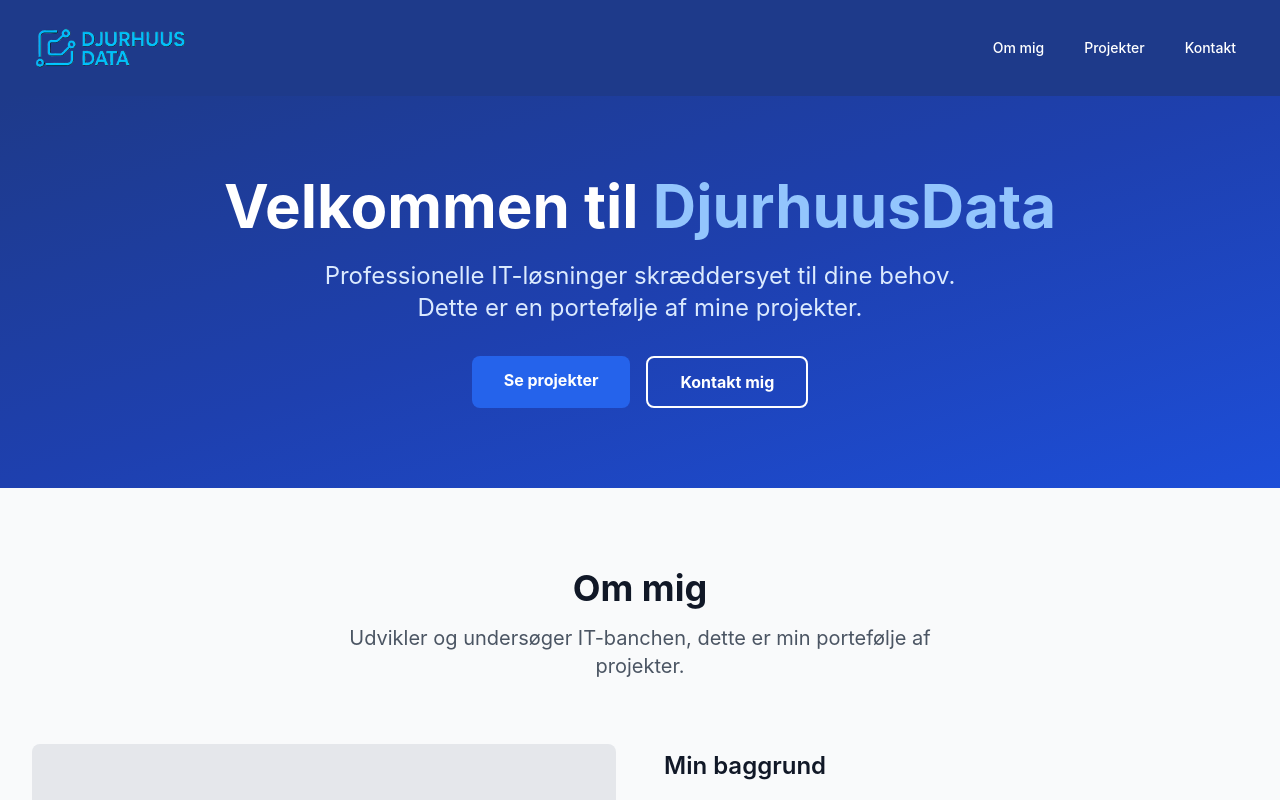
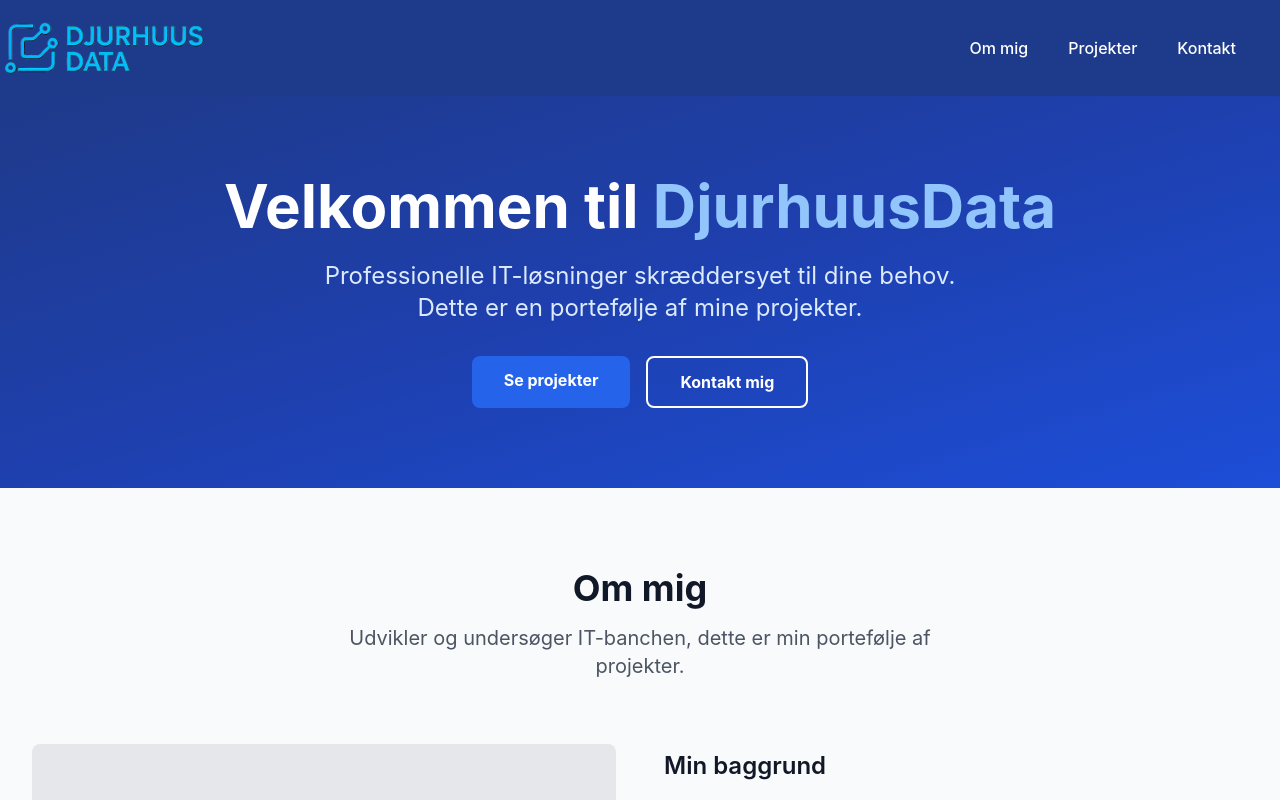
Before and after one commit to ArneDjurhuus/djurhuusdata-website, a React (Vite) app: page / in a window 1280 px wide. Shown: the top 800 px of the page. Built offline with nearby package versions, Linux system fonts and the light colour scheme.

Commit message:
refactor: simplify Contact form and update Navigation styles for better responsiveness

```diff
--- a/src/components/Contact.jsx
+++ b/src/components/Contact.jsx
@@ -1,27 +1,4 @@
-import { useState } from 'react'
-
 const Contact = () => {
-  const [formData, setFormData] = useState({
-    name: '',
-    email: '',
-    subject: '',
-    message: ''
-  })
-
-  const handleChange = (e) => {
-    setFormData({
-      ...formData,
-      [e.target.name]: e.target.value
-    })
-  }
-
-  const handleSubmit = (e) => {
-    e.preventDefault()
-    // TODO: Implement form submission logic
-    console.log('Form submitted:', formData)
-    alert('Tak for din besked! Jeg vender tilbage til dig hurtigst muligt.')
-  }
-
   return (
     <section
       id="kontakt"
@@ -117,7 +94,7 @@ const Contact = () => {
 
           {/* Kontaktformular */}
           <div className="bg-white rounded-lg shadow-lg p-8">
-            <form onSubmit={handleSubmit} className="space-y-6">
+            <form action="https://formspree.io/f/xwkzqgqg" method="POST" className="space-y-6">
               <div>
                 <label htmlFor="name" className="block text-sm font-medium text-gray-700 mb-2">
                   Navn *
@@ -127,8 +104,6 @@ const Contact = () => {
                   id="name"
                   name="name"
                   required
-                  value={formData.name}
-                  onChange={handleChange}
                   className="w-full px-3 py-2 border border-gray-300 rounded-md shadow-sm focus:outline-none focus:ring-2 focus:ring-blue-500 focus:border-blue-500 transition-colors duration-200"
                   aria-describedby="name-help"
                 />
@@ -146,8 +121,6 @@ const Contact = () => {
                   id="email"
                   name="email"
                   required
-                  value={formData.email}
-                  onChange={handleChange}
                   className="w-full px-3 py-2 border border-gray-300 rounded-md shadow-sm focus:outline-none focus:ring-2 focus:ring-blue-500 focus:border-blue-500 transition-colors duration-200"
                   aria-describedby="email-help"
                 />
@@ -165,8 +138,6 @@ const Contact = () => {
                   id="subject"
                   name="subject"
                   required
-                  value={formData.subject}
-                  onChange={handleChange}
                   className="w-full px-3 py-2 border border-gray-300 rounded-md shadow-sm focus:outline-none focus:ring-2 focus:ring-blue-500 focus:border-blue-500 transition-colors duration-200"
                   aria-describedby="subject-help"
                 />
@@ -184,8 +155,6 @@ const Contact = () => {
                   name="message"
                   required
                   rows="6"
-                  value={formData.message}
-                  onChange={handleChange}
                   className="w-full px-3 py-2 border border-gray-300 rounded-md shadow-sm focus:outline-none focus:ring-2 focus:ring-blue-500 focus:border-blue-500 transition-colors duration-200"
                   aria-describedby="message-help"
                 ></textarea>
--- a/src/components/Navigation.jsx
+++ b/src/components/Navigation.jsx
@@ -29,7 +29,7 @@ const Navigation = () => {
       <nav className="bg-blue-900 text-white shadow-lg" role="navigation" aria-label="Hovednavigation">
       <div className="max-w-7xl mx-auto px-4 sm:px-6 lg:px-8">
         <div className="flex justify-between h-24">          <div className="flex items-center">
-            <div className="flex-shrink-0">
+            <div className="flex-shrink-0 -ml-4 md:-ml-8">
               <a
                 href="#hjem"
                 className="hover:opacity-80 transition-opacity duration-200"
@@ -38,7 +38,7 @@ const Navigation = () => {
                 <img
                   src="/Logo Dark-trans.png"
                   alt="DjurhuusData Logo"
-                  className="h-12 w-auto"
+                  className="max-h-16 w-auto"
                 />
               </a>
             </div>
@@ -48,21 +48,21 @@ const Navigation = () => {
           <div className="hidden md:flex items-center space-x-4">
             <a
               href="#om-mig"
-              className="hover:text-blue-200 px-3 py-2 rounded-md text-sm font-medium transition-colors duration-200"
+              className="hover:text-blue-200 px-3 py-2 rounded-md text-sm md:text-base font-medium transition-colors duration-200"
               aria-label="Gå til Om mig sektion"
             >
               Om mig
             </a>
             <a
               href="#projekter"
-              className="hover:text-blue-200 px-3 py-2 rounded-md text-sm font-medium transition-colors duration-200"
+              className="hover:text-blue-200 px-3 py-2 rounded-md text-sm md:text-base font-medium transition-colors duration-200"
               aria-label="Gå til Projekter sektion"
             >
               Projekter
             </a>
             <a
               href="#kontakt"
-              className="hover:text-blue-200 px-3 py-2 rounded-md text-sm font-medium transition-colors duration-200"
+              className="hover:text-blue-200 px-3 py-2 rounded-md text-sm md:text-base font-medium transition-colors duration-200"
               aria-label="Gå til Kontakt sektion"
             >
               Kontakt
--- a/src/index.css
+++ b/src/index.css
@@ -8,7 +8,8 @@ html {
 }
 
 @layer base {
-  body {
+body {
+  scroll-behavior: smooth;
     font-family: 'Inter', -apple-system, BlinkMacSystemFont, 'Segoe UI', 'Roboto', 'Oxygen', 'Ubuntu', 'Cantarell', 'Fira Sans', 'Droid Sans', 'Helvetica Neue', sans-serif;
     -webkit-font-smoothing: antialiased;
     -moz-osx-font-smoothing: grayscale;
```
